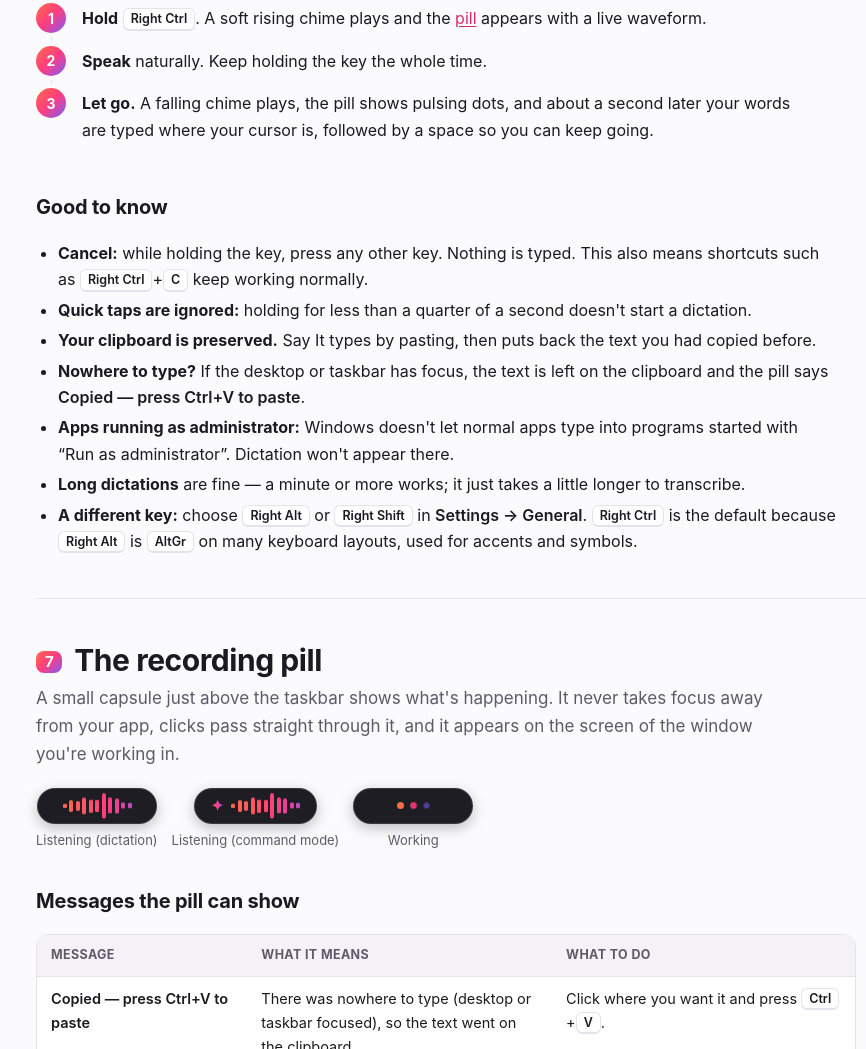
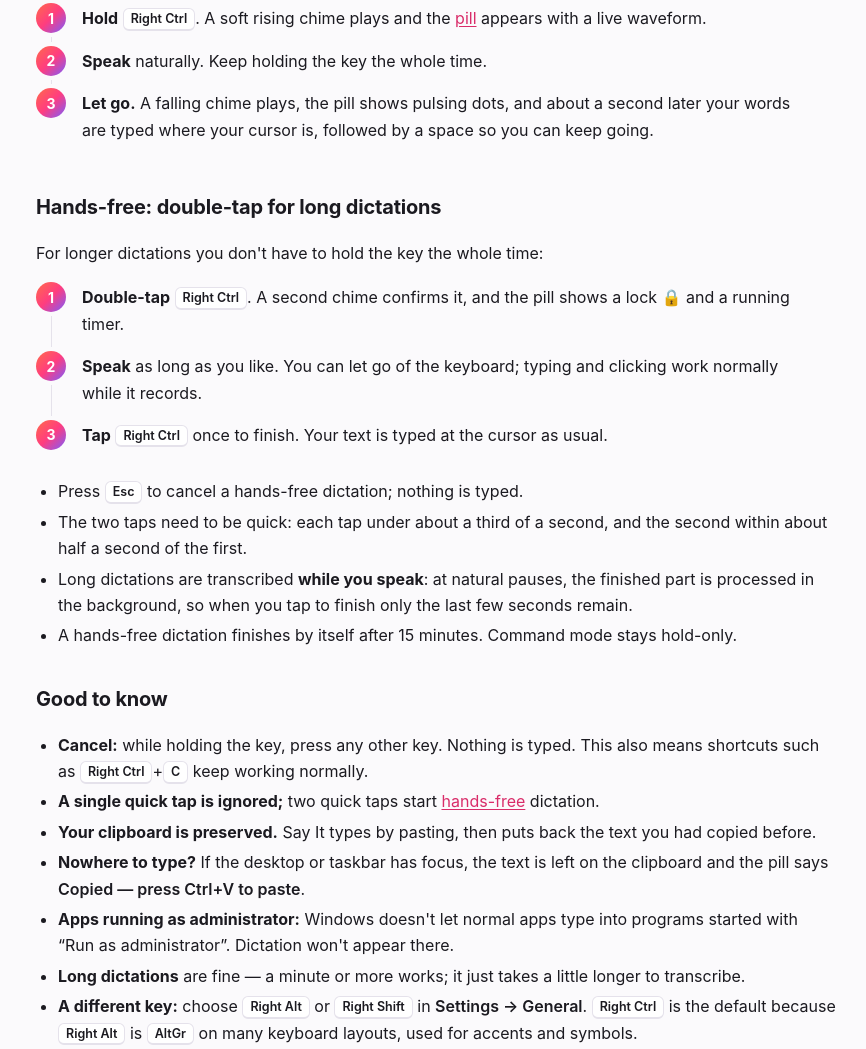
Before and after one commit to bobrauck-ops/say-it-releases, a plain HTML site: page guide/windows/index.html in a window 1280 px wide. Shown: the part 3924-4973 px from the top of the page, without its empty margins (302-1168 px from the left). Drawn offline with Linux system fonts and the light colour scheme.

Commit message:
Update Windows guide for v1.0.3

```diff
--- a/guide/windows/index.html
+++ b/guide/windows/index.html
@@ -568,10 +568,24 @@
     <li><strong>Let go.</strong> A falling chime plays, the pill shows pulsing dots, and about a second later your words are typed where your cursor is, followed by a space so you can keep going.</li>
   </ol>
 
+  <h3 id="hands-free">Hands-free: double-tap for long dictations</h3>
+  <p>For longer dictations you don't have to hold the key the whole time:</p>
+  <ol class="steps">
+    <li><strong>Double-tap</strong> <kbd>Right Ctrl</kbd>. A second chime confirms it, and the pill shows a lock 🔒 and a running timer.</li>
+    <li><strong>Speak</strong> as long as you like. You can let go of the keyboard; typing and clicking work normally while it records.</li>
+    <li><strong>Tap</strong> <kbd>Right Ctrl</kbd> once to finish. Your text is typed at the cursor as usual.</li>
+  </ol>
+  <ul>
+    <li>Press <kbd>Esc</kbd> to cancel a hands-free dictation; nothing is typed.</li>
+    <li>The two taps need to be quick: each tap under about a third of a second, and the second within about half a second of the first.</li>
+    <li>Long dictations are transcribed <strong>while you speak</strong>: at natural pauses, the finished part is processed in the background, so when you tap to finish only the last few seconds remain.</li>
+    <li>A hands-free dictation finishes by itself after 15 minutes. Command mode stays hold-only.</li>
+  </ul>
+
   <h3>Good to know</h3>
   <ul>
     <li><strong>Cancel:</strong> while holding the key, press any other key. Nothing is typed. This also means shortcuts such as <kbd>Right Ctrl</kbd>+<kbd>C</kbd> keep working normally.</li>
-    <li><strong>Quick taps are ignored:</strong> holding for less than a quarter of a second doesn't start a dictation.</li>
+    <li><strong>A single quick tap is ignored;</strong> two quick taps start <a href="#hands-free">hands-free</a> dictation.</li>
     <li><strong>Your clipboard is preserved.</strong> Say It types by pasting, then puts back the text you had copied before.</li>
     <li><strong>Nowhere to type?</strong> If the desktop or taskbar has focus, the text is left on the clipboard and the pill says <span class="ui">Copied — press Ctrl+V to paste</span>.</li>
     <li><strong>Apps running as administrator:</strong> Windows doesn't let normal apps type into programs started with “Run as administrator”. Dictation won't appear there.</li>
@@ -588,6 +602,7 @@
   <div class="pill-demo">
     <div class="pill-item"><span class="pill"><span class="bars"><i></i><i></i><i></i><i></i><i></i><i></i><i></i><i></i><i></i><i></i><i></i></span></span><span class="pill-caption">Listening (dictation)</span></div>
     <div class="pill-item"><span class="pill"><span class="spark">✦</span><span class="bars"><i></i><i></i><i></i><i></i><i></i><i></i><i></i><i></i><i></i><i></i><i></i></span></span><span class="pill-caption">Listening (command mode)</span></div>
+    <div class="pill-item"><span class="pill">🔒<span class="bars"><i></i><i></i><i></i><i></i><i></i><i></i><i></i><i></i><i></i><i></i><i></i></span><span style="font-size:12px;opacity:.85">1:07</span></span><span class="pill-caption">Listening (hands-free)</span></div>
     <div class="pill-item"><span class="pill"><span class="dots"><i></i><i></i><i></i></span></span><span class="pill-caption">Working</span></div>
   </div>
 
@@ -876,6 +891,9 @@
       <li>Some games and remote-desktop clients ignore pasted text.</li>
     </ul>
   </div></details>
+  <details><summary>Double-tapping does a short dictation instead of hands-free</summary><div>
+    <p>Tap faster: each tap must be released within about a third of a second, and the second tap must come within about half a second. A longer press is treated as a normal hold-to-dictate. The log (lines starting “Dictation key”) shows how long each press was.</p>
+  </div></details>
   <details><summary>“Didn't catch that” every time</summary><div>
     <p>Check <span class="ui">Settings → Microphone</span> (and that the right mic is the Windows default), and that <span class="ui">Settings → Privacy &amp; security → Microphone → Let desktop apps access your microphone</span> is on. Speak after the start chime and keep holding the key until you finish.</p>
   </div></details>
@@ -921,6 +939,8 @@
   <div class="table-wrap"><table>
     <tr><th>To…</th><th>Do this</th></tr>
     <tr><td>Dictate</td><td>Hold <kbd>Right Ctrl</kbd>, speak, let go</td></tr>
+    <tr><td>Dictate hands-free</td><td>Double-tap <kbd>Right Ctrl</kbd>; tap it again to finish</td></tr>
+    <tr><td>Cancel hands-free</td><td><kbd>Esc</kbd></td></tr>
     <tr><td>Edit selected text by voice</td><td>Select it, hold <kbd>Right Alt</kbd>, say what to do, let go</td></tr>
     <tr><td>Cancel while holding</td><td>Press any other key</td></tr>
     <tr><td>Paste text that was copied instead</td><td><kbd>Ctrl</kbd>+<kbd>V</kbd></td></tr>
```
